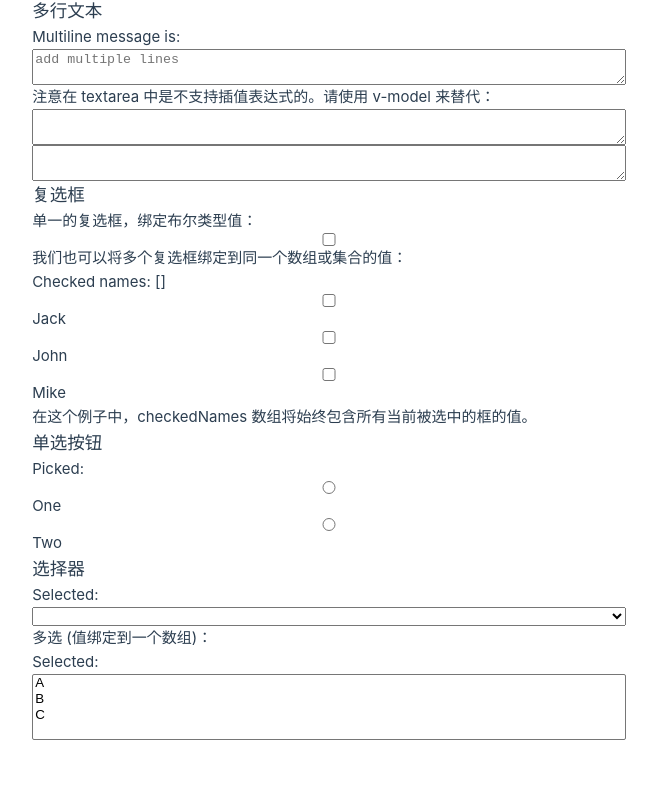
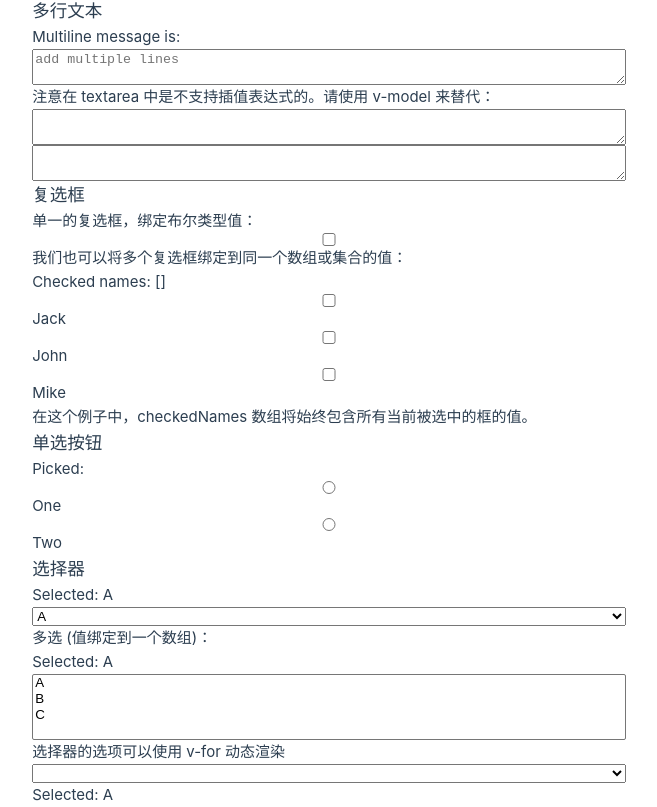
Before and after one commit to ShenlongDev/vue_xx, a Vue app: page / in a window 1280 px wide. Shown: the part 394-1201 px from the top of the page, without its empty margins (311-968 px from the left). Before the commit the page ends 1134 px from the top, so only its background shows below. Built offline with nearby package versions, Linux system fonts and the light colour scheme.

Commit message:
选择器-2

```diff
--- a/src/HandleForm.vue
+++ b/src/HandleForm.vue
@@ -4,6 +4,14 @@ import { ref } from 'vue'
 const text = ref('')
 const message = ref('')
 const checkedNames = ref([])
+
+const selected = ref('A')
+
+const options = ref([
+  { text: 'One', value: 'A' },
+  { text: 'Two', value: 'B' },
+  { text: 'Three', value: 'C' }
+])
 </script>
 
 <template>
@@ -71,5 +79,11 @@ const checkedNames = ref([])
     <option>B</option>
     <option>C</option>
   </select>
-
+  <p>选择器的选项可以使用 v-for 动态渲染</p>
+  <select v-model="selected">
+    <option v-for="(index, option) in options" :key="index" :value="option.value" :label="option.text">
+      {{ option.text }}
+    </option>
+  </select>
+  <div>Selected: {{ selected }}</div>
 </template>
```
